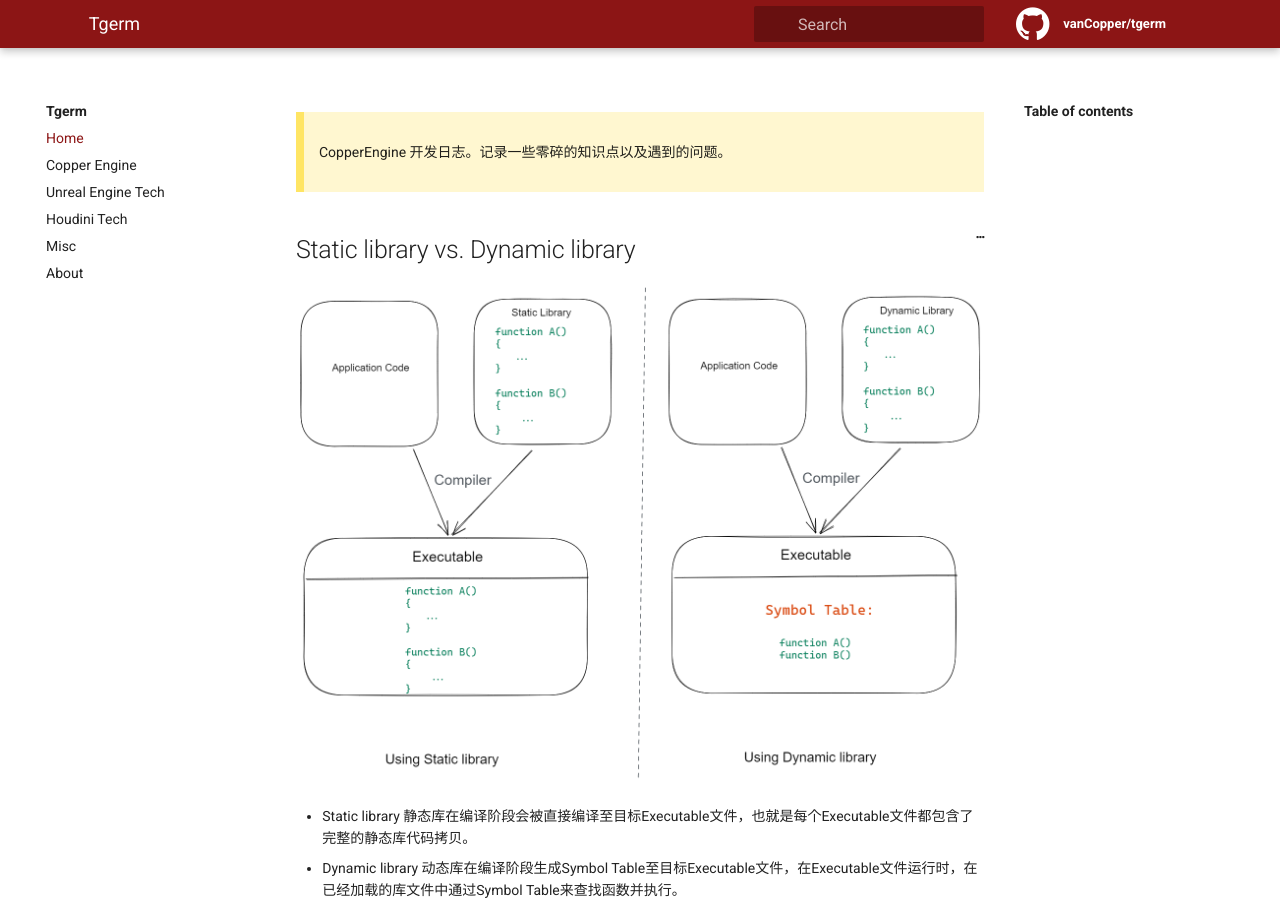
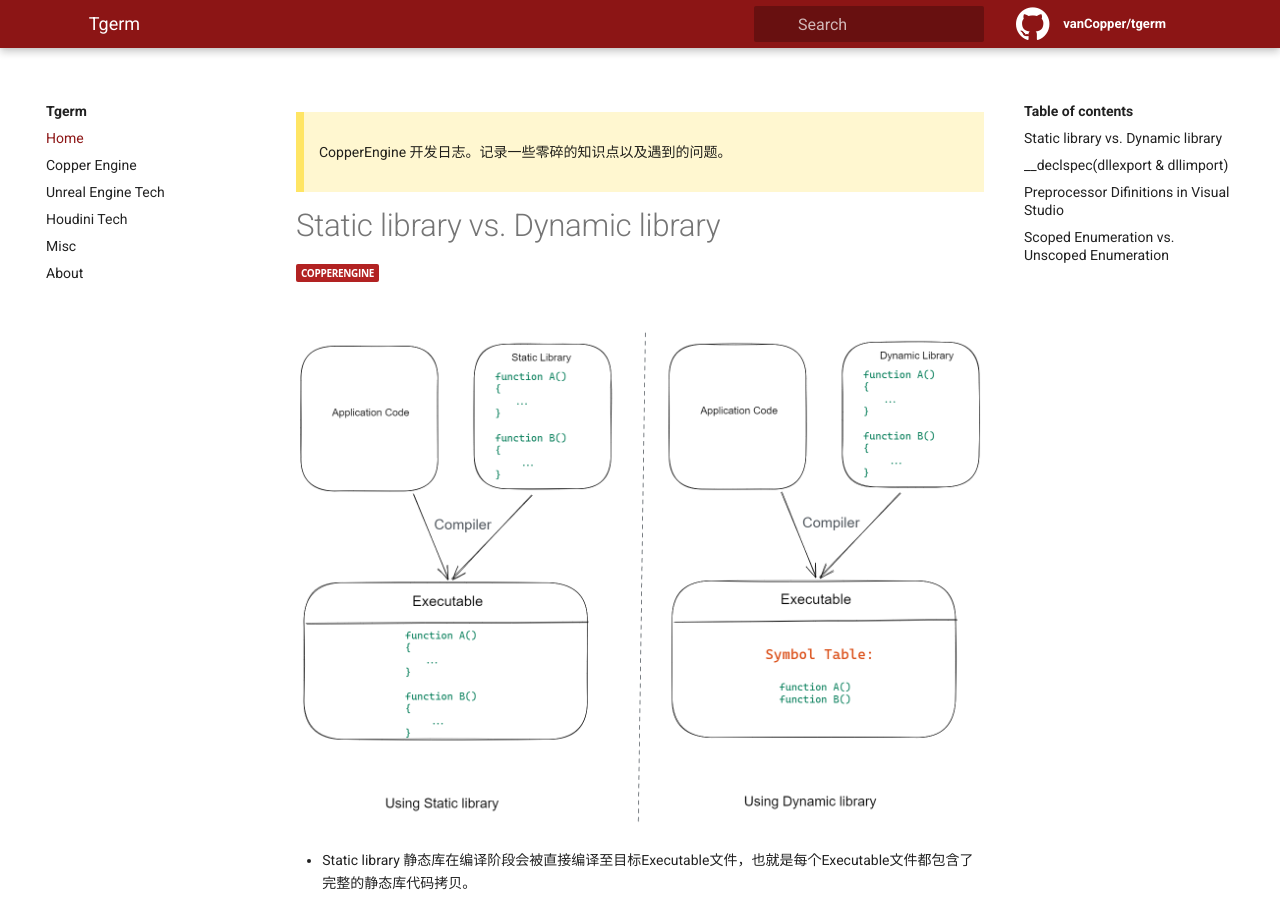
Before and after one commit to vanCopper/tgerm, a Jekyll site: the page built from _docs/copper/Notes.md, in a window 1280 px wide and 900 px high. Built offline with Jekyll 4.4.1, drawn with Linux system fonts in a browser that asks for light colours.

Commit message:
Modified Notes.md

````diff
--- a/_docs/copper/Notes.md
+++ b/_docs/copper/Notes.md
@@ -7,7 +7,7 @@
 
 > CopperEngine 开发日志。记录一些零碎的知识点以及遇到的问题。
 
-## Static library vs. Dynamic library
+# Static library vs. Dynamic library
 
 ![image-20220504172817314](../../assets/img/StaticLibrary_vs._DynamicLibray_Compiler.png)
 
@@ -21,7 +21,7 @@
 1. 应用程序的包体会变大，如果你的应用中又包含多个可执行程序，最坏的情况是同一个库在不同的可执行程序中被包含了多次。
 2. 修改或升级库需要重新构建应用程序，这会增加编译以及部署成本。
 
-## __declspec(dllexport & dllimport)
+# __declspec(dllexport & dllimport)
 
 * __declspec: MS VC++中用于指定类信息的扩展属性语法: [declspec doc](https://docs.microsoft.com/en-us/cpp/cpp/declspec?view=msvc-170)
 
@@ -55,7 +55,7 @@
 int __declspec(dllimport) add(int a, int b)
 ```
 
-## Preprocessor Difinitions in Visual Studio
+# Preprocessor Difinitions in Visual Studio
 
 在C/C++代码中，经常会看到：#include、#define等指令，这些以#开头的指令被称为预处理指令，预处理指令由预处理器（Preprocessor）操作。预处理指令会在源文件被编译之前先通过预处理器的处理：
 
@@ -81,7 +81,7 @@
 
 ![image-20220519224246071](./Images/Notes/image-20220519224246071.png)
 
-## Scoped Enumeration vs. Unscoped Enumeration
+# Scoped Enumeration vs. Unscoped Enumeration
 
 C++11新标准引入了**限定作用域的枚举类型（scoped enumeration）**。定义限定作用域的枚举类型的一般形式：
 
````
